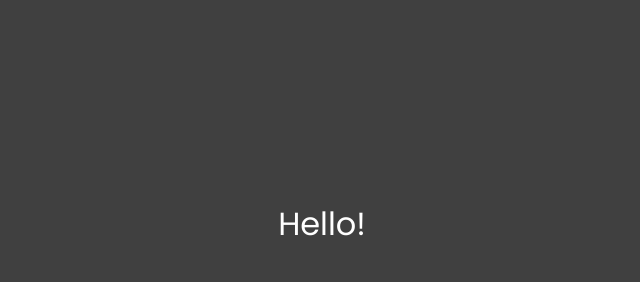
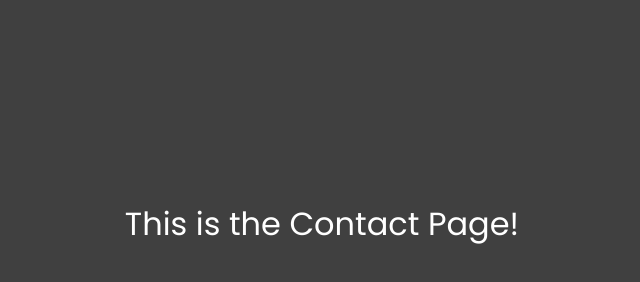
Before and after one commit to jdpaltingca/contact.jdpaltingca.tech, a plain HTML site: page index.html in a window 1280 px wide. Shown: the whole page, without its empty margins (318-958 px from the left). Drawn offline with Linux system fonts and the light colour scheme.

Commit message:
Update and rename contact.html to index.html

```diff
--- a/contact.html
+++ b/index.html
@@ -1,7 +1,7 @@
 <!DOCTYPE html>
 <html>
 <head>
-    <title>Hello</title>
+    <title>Contact Page</title>
 <link href='https://fonts.googleapis.com/css?family=Poppins' rel='stylesheet'>
 <style>
 body {
@@ -19,7 +19,7 @@ h1 {
 </head>
 <body>
 
-<h1>Hello!</h1>
+<h1>This is the Contact Page!</h1>
 
 
 </body>
```
